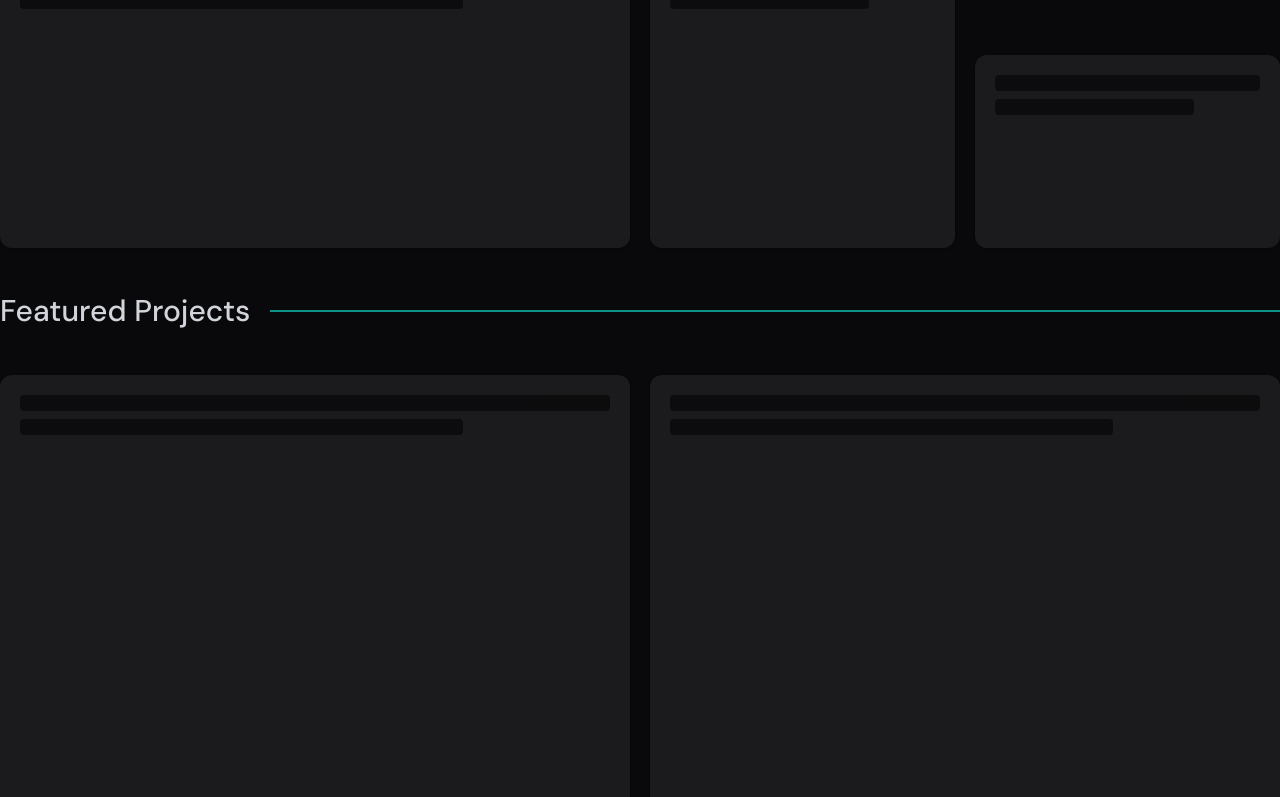
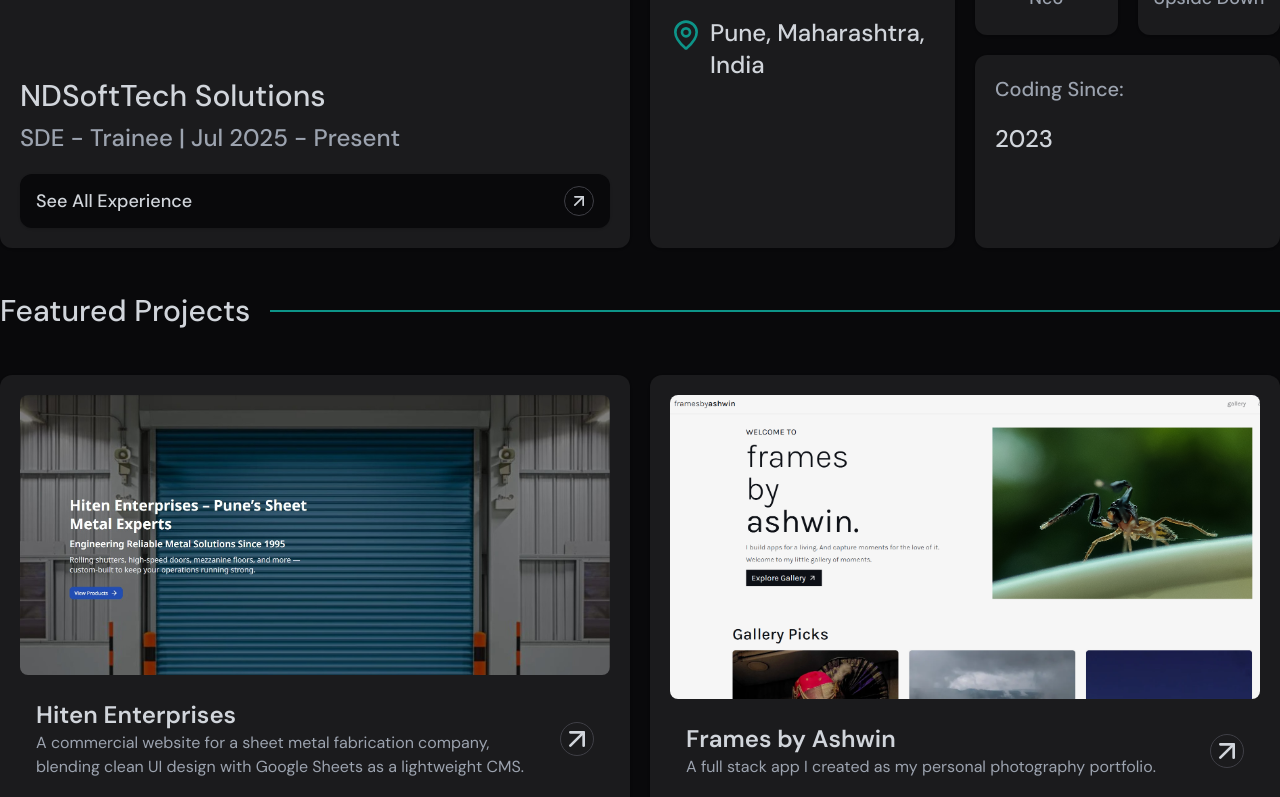
Before and after one commit to ashwnkumar/portfolio-v5-nextjs, a Next.js app: page / in a window 1280 px wide. Shown: the part 700-1497 px from the top of the page. Built offline with nearby package versions, Linux system fonts and the light colour scheme.

Commit message:
loader skeleton added to grid cards

```diff
--- a/src/app/globals.css
+++ b/src/app/globals.css
@@ -17,10 +17,10 @@
   --color-bg: #d1d5db;
   --color-primary: #1f2937;
   --color-secondary: #4b5563;
-  --color-gray: #99a1af26;
+  --color-gray: #c3c7cc;
   --color-border: #99a1af80;
   --color-brand: #0d9488;
-  --color-brand-faded: #0d94881a;
+  --color-brand-faded: #0d948941;
   --color-hover: #9ca3af33;
 }
 
@@ -28,7 +28,7 @@
   --color-bg: #0a0a0a;
   --color-primary: #cedfc9;
   --color-secondary: #5a8a4a;
-  --color-gray: #27272a;
+  --color-gray: #99a1af26;
   --color-border: #3f3f46;
   --color-brand: #36ba01;
   --color-brand-faded: #16a34a26;
@@ -39,7 +39,7 @@
   --color-bg: #0f0202;
   --color-primary: #ebd4d4;
   --color-secondary: #8d7575;
-  --color-gray: #27272a;
+  --color-gray: #99a1af26;
   --color-border: #3f3f46;
   --color-brand: #ca2128;
   --color-brand-faded: #ca212826;
--- a/src/app/projects/[projectId]/page.tsx
+++ b/src/app/projects/[projectId]/page.tsx
@@ -8,7 +8,6 @@ import LinksCard from "@/components/projectDetails/LinksCard";
 import OtherProjects from "@/components/projectDetails/OtherProjects";
 import StackCard from "@/components/projectDetails/StackCard";
 import { projects } from "@/constants/projects";
-import { useGlobal } from "@/contexts/GlobalContext";
 import { ChevronLeft } from "lucide-react";
 import { useRouter } from "next/navigation";
 import React, { useEffect, useState, use } from "react";
@@ -18,7 +17,6 @@ type Props = {
 };
 
 const Page = ({ params }: Props) => {
-  const { setLoading } = useGlobal();
   const router = useRouter();
   const unwrapped = use(params); // 👈 unwrap the promise
   const { projectId } = unwrapped;
@@ -27,14 +25,12 @@ const Page = ({ params }: Props) => {
 
   useEffect(() => {
     const getData = async () => {
-      setLoading(true);
       try {
         const data = projects.find((project) => project.id === projectId);
         setProject(data);
       } catch (error) {
         console.error("Error fetching data:", error);
       } finally {
-        setLoading(false);
       }
     };
 
@@ -47,7 +43,10 @@ const Page = ({ params }: Props) => {
 
   return (
     <GridContainer>
-      <GridCard className="col-start-1 col-end-13 row-start-1 row-end-2">
+      <GridCard
+        loading={!project}
+        className="col-start-1 col-end-13 row-start-1 row-end-2"
+      >
         <div className="w-full h-full flex items-center justify-center">
           <button
             type="button"
@@ -62,11 +61,15 @@ const Page = ({ params }: Props) => {
         </div>
       </GridCard>
 
-      <GridCard className="col-start-1 col-end-13 md:col-end-9 row-start-2 row-end-5 md:row-end-7 hover:!scale-100">
+      <GridCard
+        loading={!project}
+        className="col-start-1 col-end-13 md:col-end-9 row-start-2 row-end-5 md:row-end-7 hover:!scale-100"
+      >
         <ImageCarousel images={project?.images} />
       </GridCard>
 
       <GridCard
+        loading={!project}
         className={`${
           project?.links?.length > 0
             ? "row-start-5 row-end-11 md:row-start-2 md:row-end-9"
@@ -76,7 +79,10 @@ const Page = ({ params }: Props) => {
         <FeaturesCard features={project?.features} />
       </GridCard>
 
-      <GridCard className="col-start-1 col-end-13 md:col-end-5 row-start-12 row-end-15 md:row-start-7 md:row-end-10">
+      <GridCard
+        loading={!project}
+        className="col-start-1 col-end-13 md:col-end-5 row-start-12 row-end-15 md:row-start-7 md:row-end-10"
+      >
         <div className="w-full h-full flex flex-col items-start justify-start gap-2">
           <h3 className="text-lg md:text-xl text-secondary flex items-center justify-center font-medium">
             Overview:
@@ -87,17 +93,25 @@ const Page = ({ params }: Props) => {
         </div>
       </GridCard>
 
-      <GridCard className="col-start-1 col-end-13 md:col-start-5 md:col-end-9 row-start-15 row-end-18 md:row-start-7 md:row-end-10">
+      <GridCard
+        loading={!project}
+        className="col-start-1 col-end-13 md:col-start-5 md:col-end-9 row-start-15 row-end-18 md:row-start-7 md:row-end-10"
+      >
         <StackCard stack={project?.stack} />
       </GridCard>
 
       {project?.links?.length > 0 && (
-        <GridCard className="col-start-1  md:col-start-9 col-end-13 row-start-11 row-end-12 md:row-start-9 md:row-end-10 !bg-bg !p-0 !shadow-none hover:!scale-100">
+        <GridCard
+          loading={!project}
+          className="col-start-1  md:col-start-9 col-end-13 row-start-11 row-end-12 md:row-start-9 md:row-end-10 !bg-bg !p-0 !shadow-none hover:!scale-100"
+        >
           <LinksCard links={project?.links} />
         </GridCard>
       )}
 
-      <GridCard className="col-start-1 col-end-13 row-start-18 row-end-29 md:row-start-10 md:row-end-15 !bg-bg hover:!scale-100 !p-0 !shadow-none">
+      <GridCard
+        className="col-start-1 col-end-13 row-start-18 row-end-29 md:row-start-10 md:row-end-15 !bg-bg hover:!scale-100 !p-0 !shadow-none"
+      >
         <OtherProjects projectId={projectId} />
       </GridCard>
     </GridContainer>
--- a/src/app/projects/page.tsx
+++ b/src/app/projects/page.tsx
@@ -1,21 +1,25 @@
-import GridCard from '@/components/GridCard'
-import GridContainer from '@/components/GridContainer'
-import ProjectCard from '@/components/ProjectCard'
-import { projects } from '@/constants/projects'
-import React from 'react'
+import GridCard from "@/components/GridCard";
+import GridContainer from "@/components/GridContainer";
+import ProjectCard from "@/components/ProjectCard";
+import { projects } from "@/constants/projects";
+import React from "react";
 
-type Props = {}
+type Props = {};
 
 const page = (props: Props) => {
   return (
     <GridContainer>
       {projects.map((project) => (
-        <GridCard key={project.id} className="col-span-12 md:col-span-6 row-span-5">
+        <GridCard
+          loading={!project}
+          key={project.id}
+          className="col-span-12 md:col-span-6 row-span-5"
+        >
           <ProjectCard project={project} />
         </GridCard>
       ))}
     </GridContainer>
-  )
-}
+  );
+};
 
-export default page
+export default page;
--- a/src/components/GridCard.tsx
+++ b/src/components/GridCard.tsx
@@ -1,17 +1,16 @@
-"use client";
-import { useGlobal } from "@/contexts/GlobalContext";
 import React from "react";
 
 type GridCardProps = {
   children?: React.ReactNode;
   className?: string;
+  loading?: boolean;
 };
 
 const GridCard: React.FC<GridCardProps> = ({
   children,
   className = "row-span-1 col-span-1",
+  loading = false,
 }) => {
-  const { loading } = useGlobal();
 
   return (
     <div
--- a/src/components/ProjectCard.tsx
+++ b/src/components/ProjectCard.tsx
@@ -20,14 +20,14 @@ const ProjectCard = ({ project }: Props) => {
                     className="object-cover transition-transform duration-600 group-hover:scale-103"
                 />
             </div>
-            <div className="flex items-center justify-between w-full mt-4 bg-brand-faded md:group-hover:bg-brand-faded px-4 py-2 rounded-lg gap-4">
+            <div className="flex items-center justify-between w-full mt-4 bg-brand-faded md:bg-inherit md:group-hover:bg-brand-faded px-4 py-2 rounded-lg gap-4">
                 <div className="flex flex-col items-start justify-center">
                     <h3 className="text-xl md:text-2xl font-semibold md:text-primary text-brand md:group-hover:text-brand transition-colors">
                         {project.title}
                     </h3>
                     <p className='text-sm md:text-base pe-4'>{project.subTitle}</p>
                 </div>
-                <span className="bg-brand md:group-hover:bg-brand text-bg md:group-hover:text-bg group-hover:rotate-45 transition-all duration-300 rounded-full border border-border">
+                <span className="bg-brand md:bg-inherit md:text-primary md:group-hover:bg-brand text-bg md:group-hover:text-bg group-hover:rotate-45 transition-all duration-300 rounded-full border border-border">
                     <ArrowUpRight size={32} />
                 </span>
             </div>
--- a/src/components/projectDetails/ImageCarousel.tsx
+++ b/src/components/projectDetails/ImageCarousel.tsx
@@ -56,13 +56,13 @@ const ImageCarousel = ({ images }: Props) => {
           <>
             <button
               onClick={prevImage}
-              className="absolute top-1/2 active:scale-95 cursor-pointer z-50 left-2 -translate-y-1/2 bg-bg text-white p-2 rounded-full hover:bg-opacity-75 transition-all duration-300 ease-in-out"
+              className="absolute top-1/2 active:scale-95 cursor-pointer z-50 left-2 -translate-y-1/2 bg-black text-white p-2 rounded-full hover:bg-opacity-75 transition-all duration-300 ease-in-out"
             >
               <ChevronLeft size={20} strokeWidth={1.5} />
             </button>
             <button
               onClick={nextImage}
-              className="absolute top-1/2 active:scale-95 cursor-pointer z-50 right-2 -translate-y-1/2 bg-bg text-white p-2 rounded-full hover:bg-opacity-75 transition-all duration-300 ease-in-out"
+              className="absolute top-1/2 active:scale-95 cursor-pointer z-50 right-2 -translate-y-1/2 bg-black text-white p-2 rounded-full hover:bg-opacity-75 transition-all duration-300 ease-in-out"
             >
               <ChevronRight size={20} strokeWidth={1.5} />
             </button>
@@ -73,7 +73,7 @@ const ImageCarousel = ({ images }: Props) => {
                   key={idx}
                   onClick={() => setCurrentImage(idx)}
                   className={`size-3 rounded-full ${
-                    currentImage === idx ? "bg-brand" : "bg-white"
+                    currentImage === idx ? "bg-brand" : "bg-black"
                   }`}
                 />
               ))}
@@ -97,13 +97,13 @@ const ImageCarousel = ({ images }: Props) => {
               <img
                 src={images[currentImage].src}
                 alt={images[currentImage].alt}
-                className="max-h-[95vh] max-w-full object-contain"
+                className="max-h-[85vh] max-w-full object-contain"
               />
 
               {/* Close button */}
               <button
                 onClick={() => setIsLightboxOpen(false)}
-                className="absolute top-4 right-4 bg-white p-2 rounded-full text-black bg-opacity-60 hover:bg-opacity-80 transition "
+                className="absolute top-4 right-4 bg-black p-2 rounded-full text-white bg-opacity-60 hover:bg-opacity-80 transition "
               >
                 <X size={24} />
               </button>
@@ -113,19 +113,19 @@ const ImageCarousel = ({ images }: Props) => {
                 <>
                   <button
                     onClick={prevImage}
-                    className="absolute left-4 top-1/2 -translate-y-1/2 bg-white text-black bg-opacity-60 p-2 rounded-full hover:bg-opacity-80 transition"
+                    className="absolute left-4 top-1/2 -translate-y-1/2 bg-black text-white bg-opacity-60 p-2 rounded-full hover:bg-opacity-80 transition"
                   >
                     <ChevronLeft size={28} />
                   </button>
                   <button
                     onClick={nextImage}
-                    className="absolute right-4 top-1/2 -translate-y-1/2 bg-white text-black bg-opacity-60 p-2 rounded-full hover:bg-opacity-80 transition"
+                    className="absolute right-4 top-1/2 -translate-y-1/2 bg-black text-white bg-opacity-60 p-2 rounded-full hover:bg-opacity-80 transition"
                   >
                     <ChevronRight size={28} />
                   </button>
                 </>
               )}
-              <p className="bg-white text-bg absolute bottom-5 text-xl px-4 p-2">
+              <p className="bg-black text-white absolute bottom-5 text-xl px-4 p-2">
                 {images[currentImage].alt}
               </p>
             </div>
--- a/src/constants/projects.ts
+++ b/src/constants/projects.ts
@@ -38,7 +38,7 @@ export const projects: Project[] = [
         id: 3,
       },
       {
-        src: "/projects/hiten-enterprises/5.jpg",
+        src: "/projects/hiten-enterprises/4.jpg",
         alt: "Hiten Enterprises-Figma Mockup",
         id: 4,
       },
@@ -191,7 +191,13 @@ export const projects: Project[] = [
     id: "ashwinkumar-dev",
     title: "Developer Portfolio",
     subTitle: "The current version of my developer portfolio.",
-    images: [{ src: "/projects/ashwinkumar-dev/1.png", alt: "Image 1", id: 1 }],
+    images: [
+      {
+        src: "/projects/ashwinkumar-dev/1.jpg",
+        alt: "Ashwin Kumar Dev",
+        id: 1,
+      },
+    ],
     description:
       "The website you're currently on. I was bored by how the previous iteration of my portfolio website looked. Just another generic design that looked like every other template. So I decided to revamp the whole thing from the ground up. Ditched the traditional portfolio design and opted for a design style that always fascinated me - The Bento Grid. I love the jigsaw-puzzle type feel it has and the way it makes the elements look like they're part of a whole. Exactly what you'd want from a portfolio website. So I decided to leverage CSS's Grid System and HOURS of tweaking the layout to make everything fit in place. The result is a responsive and clean portfolio website that's easy to navigate and looks great on all devices.",
     links: [{ name: "GitHub Repo", url: "https://www.github.com/ashwnkumar" }],
--- a/src/contexts/GlobalContext.tsx
+++ b/src/contexts/GlobalContext.tsx
@@ -9,8 +9,8 @@ import {
 } from "react";
 
 type GlobalContextType = {
-  loading: boolean;
-  setLoading: React.Dispatch<React.SetStateAction<boolean>>;
+  loader: boolean;
+  setLoader: React.Dispatch<React.SetStateAction<boolean>>;
   theme: string;
   setTheme: React.Dispatch<React.SetStateAction<string>>;
   applyTheme: (newTheme: string) => void;
@@ -20,7 +20,7 @@ const GlobalContext = createContext<GlobalContextType | undefined>(undefined);
 
 export const GlobalProvider = ({ children }: { children: ReactNode }) => {
   const [theme, setTheme] = useState("dark");
-  const [loading, setLoading] = useState(true);
+  const [loader, setLoader] = useState(true);
 
   const applyTheme = (newTheme: string) => {
     setTheme(newTheme);
@@ -49,7 +49,7 @@ export const GlobalProvider = ({ children }: { children: ReactNode }) => {
 
   return (
     <GlobalContext.Provider
-      value={{ theme, setTheme, applyTheme, loading, setLoading }}
+      value={{ theme, setTheme, applyTheme, loader, setLoader }}
     >
       {children}
     </GlobalContext.Provider>
```
Also changed, not shown: src/app/page.tsx (+7 -0 lines), public/projects/ashwinkumar-dev/1.jpg (added), public/projects/ashwinkumar-dev/1.png (deleted).
